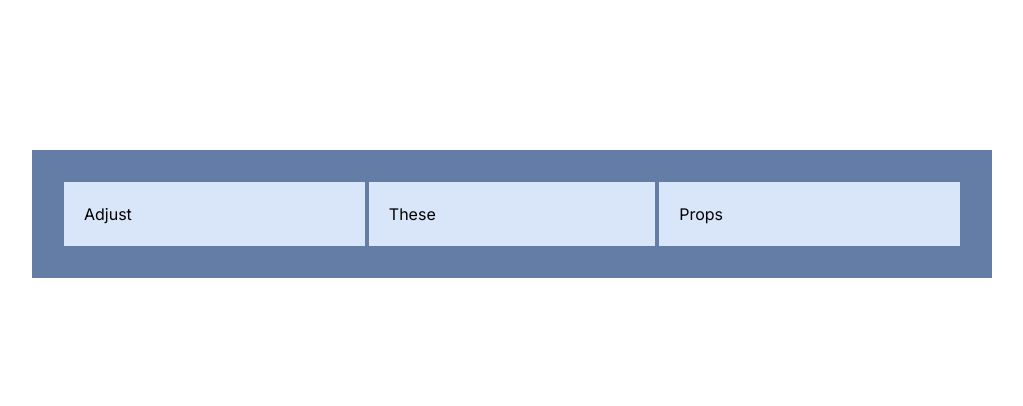
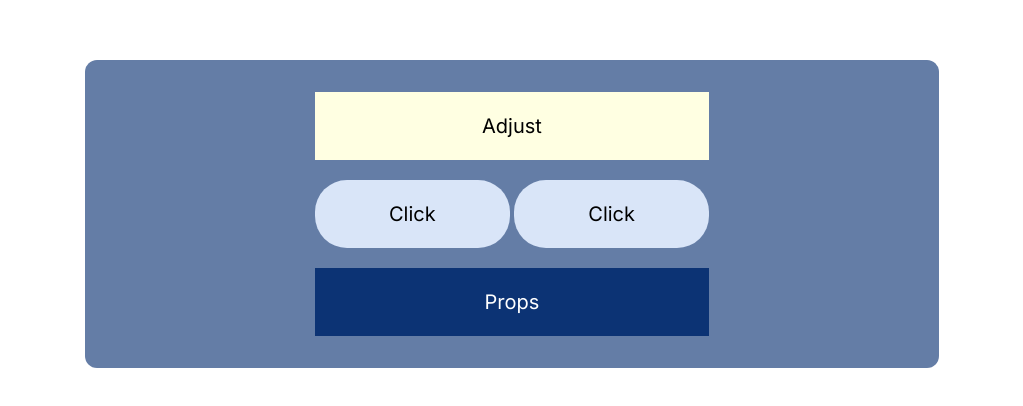
Before and after one commit to acm-ucr/hohc-website, a Next.js app: page / in a window 1280 px wide. Shown: the part 186-592 px from the top of the page, without its empty margins (128-1151 px from the left). Built offline with nearby package versions, Linux system fonts and the light colour scheme.

Commit message:
complete issue #2

```diff
--- a/src/app/page.tsx
+++ b/src/app/page.tsx
@@ -3,7 +3,7 @@ import Example from "@/components/example";
 const Home = () => {
   return (
     <div className="flex h-screen w-screen items-center justify-center">
-      <Example text1="Adjust" text2="These" text3="Props" />
+      <Example text1="Adjust" text2="Click" text3="Props" />
     </div>
   );
 };
--- a/src/components/example.tsx
+++ b/src/components/example.tsx
@@ -1,15 +1,22 @@
 const Example = (props: { text1: string; text2: string; text3: string }) => {
   return (
-    <div className="bg-hohc-blue-500 flex w-3/4 items-center gap-1 justify-self-center p-8">
-      <div className="bg-hohc-blue-100 w-1/2 p-5 text-left">{props.text1}</div>
+    <div className="bg-hohc-blue-500 flex w-2/3 flex-col items-center gap-1 space-y-4 justify-self-center rounded-xl p-8 text-center text-xl">
+      <div className="bg-hohc-yellow-100 w-1/2 p-5 text-center">
+        {props.text1}
+      </div>
 
       <div className="flex w-1/2 flex-row gap-1">
-        <div className="bg-hohc-blue-100 w-full p-5 text-left">
+        <div className="bg-hohc-blue-100 w-full rounded-4xl p-5 text-center">
+          {props.text2}
+        </div>
+        <div className="bg-hohc-blue-100 w-full rounded-4xl p-5 text-center">
           {props.text2}
         </div>
       </div>
 
-      <div className="bg-hohc-blue-100 w-1/2 p-5">{props.text3}</div>
+      <div className="bg-hohc-blue-700 w-1/2 p-5 text-center text-white">
+        {props.text3}
+      </div>
     </div>
   );
 };
```
